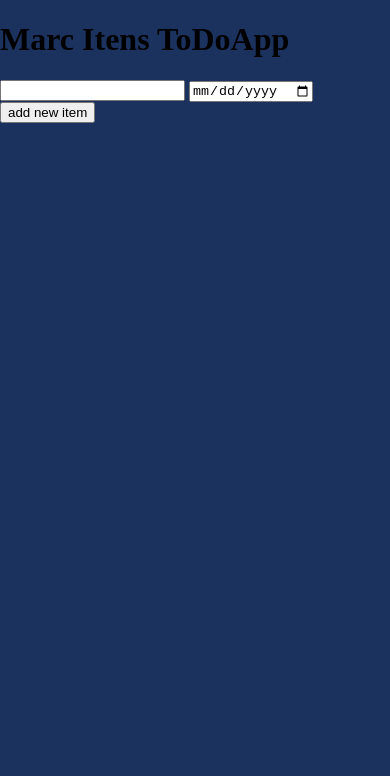
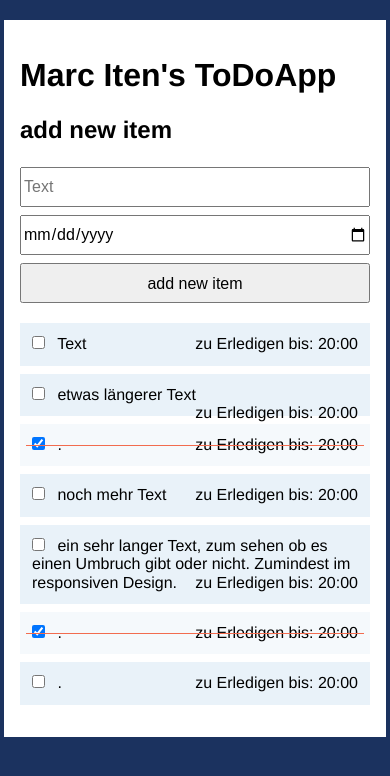
Before and after one commit to Marc-I/ToDoApp, a website: page index.html in a window 390 px wide. Drawn offline with Linux system fonts and the light colour scheme.

Commit message:
ToDoApp styled

```diff
--- a/gulpfile.js
+++ b/gulpfile.js
@@ -16,9 +16,9 @@ gulp.task('styles', function () {
             cascade: false
         }))
         .pipe(cleancss({debug: true}, function(details) {
-            console.log(details.name + ' (org): ' + details.stats.originalSize);
+            //console.log(details.name + ' (org): ' + details.stats.originalSize);
         }))
-        .pipe(gulp.dest('./css/'));
+        .pipe(gulp.dest('./styles/'));
 
 });
 
@@ -29,5 +29,6 @@ gulp.task('default', function () {
         },
     });
 
-    gulp.watch('scss/*.scss', ['styles']);
+    gulp.watch('scss/**/*.scss', ['styles']);
+    gulp.watch(['*.html', 'scss/**/*.scss']).on('change', browsersync.reload);
 });
--- a/index.html
+++ b/index.html
@@ -5,13 +5,13 @@
     <meta name="viewport" content="width=device-width, initial-scale=1.0">
     <meta http-equiv="x-ua-compatible" content="ie=edge">
     <title>Marc Iten's ToDoApp</title>
-    <link rel="stylesheet" href="css/styles.css">
+    <link rel="stylesheet" href="styles/styles.css">
 </head>
 <body>
 
 <div id="container">
     <header>
-        <h1>Marc Itens ToDoApp</h1>
+        <h1>Marc Iten's ToDoApp</h1>
     </header>
 
     <nav>
@@ -20,12 +20,22 @@
 
     <main>
 
-        <form action="#" method="post">
-            <input type="text" name="title">
+        <h2>add new item</h2>
+        <form action="#" method="post" id="todo">
+            <input type="text" name="title" placeholder="Text">
             <input type="date" name="date">
-            <input type="submit" value="add new item">
+            <button type="submit">add new item</button>
         </form>
 
+        <ul class="todos">
+            <li><input type="checkbox"> Text <div class="item-date">zu Erledigen bis: 20:00</div></li>
+            <li><input type="checkbox"> etwas längerer Text <div class="item-date">zu Erledigen bis: 20:00</div></li>
+            <li class="done"><input type="checkbox" checked="checked"> . <div class="item-date">zu Erledigen bis: 20:00</div></li>
+            <li><input type="checkbox"> noch mehr Text <div class="item-date">zu Erledigen bis: 20:00</div></li>
+            <li><input type="checkbox"> ein sehr langer Text, zum sehen ob es einen Umbruch gibt oder nicht. Zumindest im responsiven Design. <div class="item-date">zu Erledigen bis: 20:00</div></li>
+            <li class="done"><input type="checkbox" checked="checked"> . <div class="item-date">zu Erledigen bis: 20:00</div></li>
+            <li><input type="checkbox"> . <div class="item-date">zu Erledigen bis: 20:00</div></li>
+        </ul>
     </main>
 
     <aside>
--- a/package.json
+++ b/package.json
@@ -4,6 +4,7 @@
   "description": "",
   "main": "index.js",
   "scripts": {
+    "dev": "gulp sass",
     "test": "echo \"Error: no test specified\" && exit 1"
   },
   "author": "",
--- a/scss/partials/_body.scss
+++ b/scss/partials/_body.scss
@@ -1,8 +1,12 @@
 @import "colors";
+
+* {
+  box-sizing: border-box;
+}
 
 body {
   margin: 0;
-  padding: 0;
+  padding: 4px;
   background-color: $bgColorBody;
   font-family: Helvetica, Arial, sans-serif;
 }
--- a/scss/partials/_colors.scss
+++ b/scss/partials/_colors.scss
@@ -1,3 +1,12 @@
 
 $bgColorBody: #1B325F;
 $bgColorMain: #fff;
+
+$contrasted-dark-default: #000;
+$contrasted-light-default: #fff;
+
+$threadless: #1B325F;
+$threadless-light: #9CC4E4;
+$threadless-box: #E9F2F9;
+$threadless-yay: #3A89C9;
+$threadless-melo: #F26C4F;
--- a/scss/partials/_container.scss
+++ b/scss/partials/_container.scss
@@ -3,5 +3,10 @@
 #container {
   max-width: 960px;
   margin: 16px auto;
+  padding: 16px;
   background-color: $bgColorMain;
+
+  @media (max-width: 960px) {
+    width: 100%;
+  }
 }
--- /dev/null
+++ b/scss/partials/_form.scss
@@ -0,0 +1,14 @@
+
+input {
+  &[type=text],
+  &[type=date]{
+    height: 40px;
+  }
+}
+
+button {
+  height: 40px;
+  line-height: 5px;
+}
+
+@import "formtodo";
--- /dev/null
+++ b/scss/partials/_formtodo.scss
@@ -0,0 +1,31 @@
+
+form#todo {
+  display: flex;
+  justify-content: space-between;
+  flex-wrap: wrap;
+
+  input, button {
+    flex-basis: 32%;
+    margin: 4px 0;
+  }
+}
+
+@media (max-width: 960px) {
+  form#todo {
+    input, button {
+      flex-basis: 100%;
+    }
+
+    *:nth-child(n+2) {
+      flex-basis: 49%;
+    }
+  }
+}
+
+@media (max-width: 480px) {
+  form#todo {
+    *:nth-child(n+2) {
+      flex-basis: 100%;
+    }
+  }
+}
--- /dev/null
+++ b/scss/partials/_functions.scss
@@ -0,0 +1,13 @@
+@import "colors";
+
+@function contrast-color($color, $dark: $contrasted-dark-default, $light: $contrasted-light-default) {
+  @if $color == null {
+    @return null;
+  }
+  @else {
+    $color-brightness: brightness($color);
+    $dark-text-brightness: brightness($dark);
+    $light-text-brightness: brightness($light);
+    @return if(abs($color-brightness - $light-text-brightness) > abs($color-brightness - $dark-text-brightness), $light, $dark);
+  }
+}
--- /dev/null
+++ b/scss/partials/_todolist.scss
@@ -0,0 +1,39 @@
+@import "colors";
+@import "functions";
+
+ul.todos {
+  padding: 0;
+  list-style: none;
+
+  li {
+    margin: 8px 0;
+    padding: 12px;
+    background-color: $threadless-box;
+    //color: $threadless-melo;
+
+    &.done {
+      position: relative;
+      background-color: lighten($threadless-box, 3%);
+
+      &:before {
+        content: '';
+        position: absolute;
+        display: block;
+        top: 49%;
+        left: 6px;
+        right: 6px;
+        bottom: 49%;
+        //border-top: 3px solid $threadless-melo;
+        background-color: $threadless-melo;
+      }
+    }
+
+    input {
+      margin-right: 8px;
+    }
+
+    .item-date {
+      float: right;
+    }
+  }
+}
--- a/scss/styles.scss
+++ b/scss/styles.scss
@@ -1,4 +1,9 @@
+
+@import "../node_modules/normalize.css/normalize";
 
 @import "partials/colors";
 @import "partials/body";
 @import "partials/container";
+@import "partials/form";
+
+@import "partials/todolist";
```
Also changed, not shown: css/styles.css (deleted), styles/styles.css (added).
